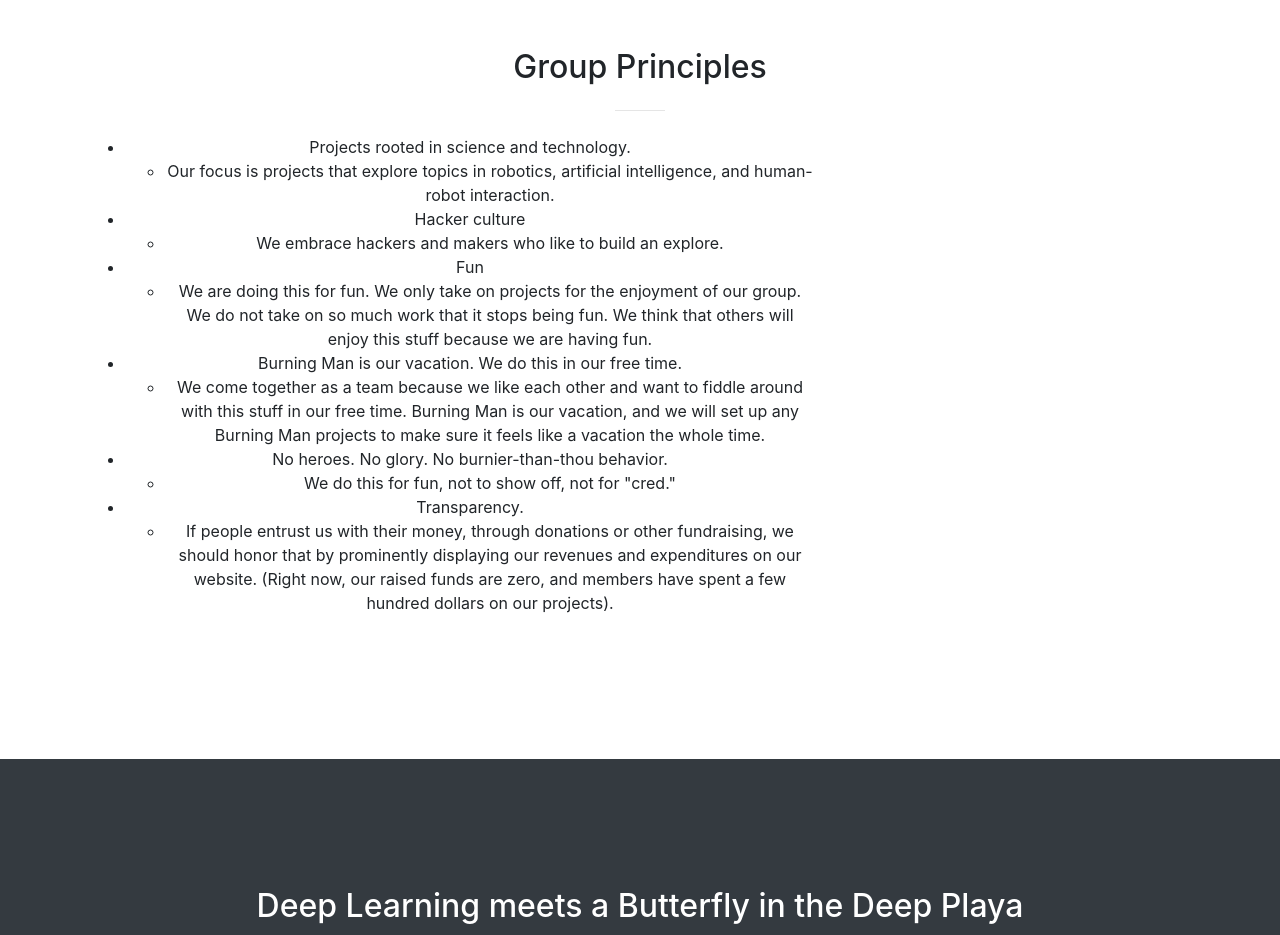
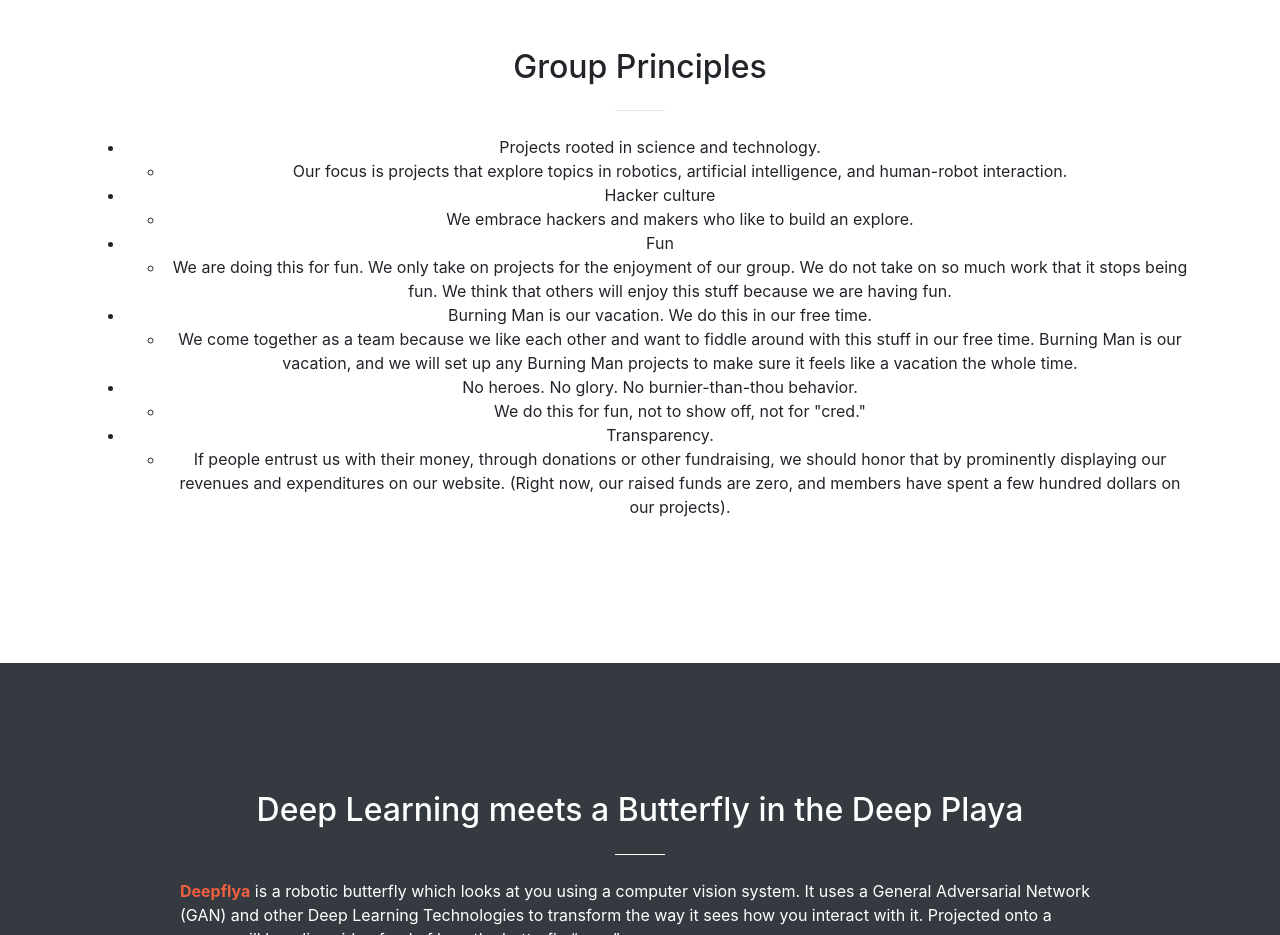
Before and after one commit to BlackRockRobotics/blackrockrobotics.github.io, a website with bundled scripts: page index.html in a window 1280 px wide. Shown: the part 880-1815 px from the top of the page. Built offline with nearby package versions, Linux system fonts and the light colour scheme; files whose address does not match are found by name.

Commit message:
Update index.html

```diff
--- a/index.html
+++ b/index.html
@@ -101,7 +101,7 @@
       </div>
       <div class="container">
         <div class="row">
-          <div class="col-lg-8 col-md-8 text-center">
+          <div class="col-lg-12 col-md-8 text-center">
              <ul>
               <li>Projects rooted in science and technology.
                 <ul><li>Our focus is projects that explore topics in robotics, artificial intelligence, and human-robot interaction.</li></ul>
```
